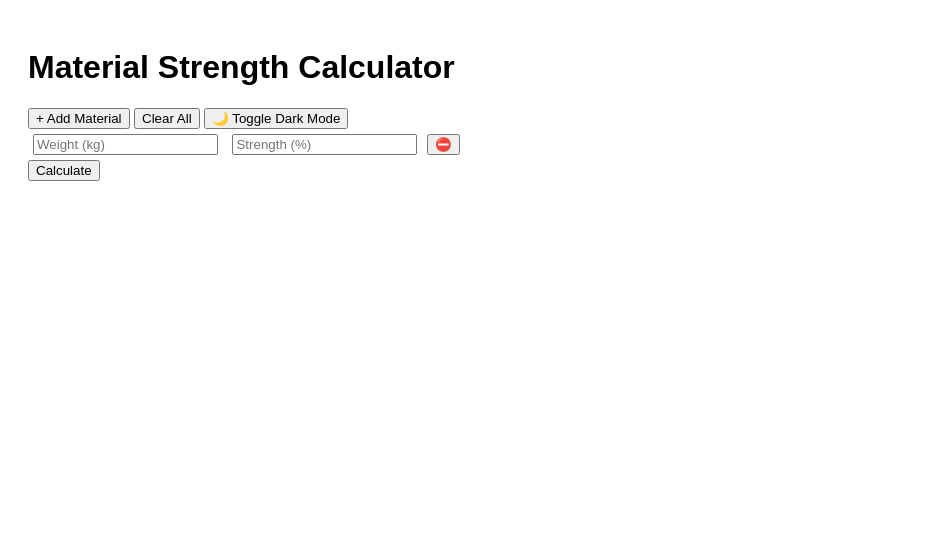
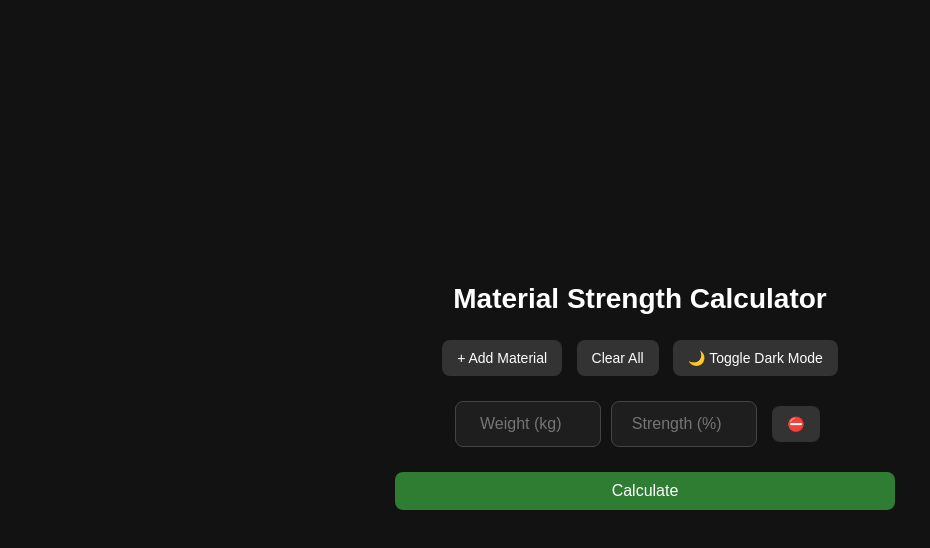
Before and after one commit to JuanPGarza3047/Dureza, a plain HTML site: page index.html in a window 1280 px wide. Both pictures are taken after a click on the button "🌙 Toggle Dark Mode". Shown: the whole page, without its empty margins (0-930 px from the left). Drawn offline with Linux system fonts and the light colour scheme.

Commit message:
Refactor CSS for layout and dark mode support

```diff
--- a/style.css
+++ b/style.css
@@ -1,8 +1,113 @@
+/* Base */
 body {
-    font-family: Arial;
-    padding: 20px;
+    margin: 0;
+    font-family: Arial, sans-serif;
+    display: flex;
+    justify-content: center;
+    align-items: center;
+    height: 100vh;
+    background: #f4f6f8;
 }
 
+/* Container */
+.container {
+    text-align: center;
+    width: 90%;
+    max-width: 500px;
+}
+
+/* Title */
+h1 {
+    font-size: 28px;
+    margin-bottom: 20px;
+}
+
+/* Controls */
+.controls {
+    margin-bottom: 20px;
+}
+
+button {
+    padding: 10px 15px;
+    margin: 5px;
+    border: none;
+    border-radius: 8px;
+    background: #007bff;
+    color: white;
+    font-size: 14px;
+    cursor: pointer;
+    transition: 0.2s;
+}
+
+button:hover {
+    background: #0056b3;
+}
+
+/* Calculate button */
+.calculate-btn {
+    width: 100%;
+    margin-top: 15px;
+    font-size: 16px;
+    background: #28a745;
+}
+
+.calculate-btn:hover {
+    background: #1e7e34;
+}
+
+/* Rows */
+.material-row {
+    display: flex;
+    justify-content: center;
+    gap: 10px;
+    margin-bottom: 10px;
+}
+
+/* Inputs */
 input {
-    margin: 5px;
+    padding: 12px;
+    font-size: 16px;
+    width: 120px;
+    border-radius: 8px;
+    border: 1px solid #ccc;
+    text-align: center;
 }
+
+/* Remove button */
+.remove-btn {
+    background: #dc3545;
+}
+
+.remove-btn:hover {
+    background: #a71d2a;
+}
+
+/* Result */
+#result {
+    margin-top: 20px;
+    font-size: 20px;
+}
+
+/* 🌙 Dark Mode */
+body.dark {
+    background: #121212;
+    color: white;
+}
+
+body.dark input {
+    background: #1e1e1e;
+    color: white;
+    border: 1px solid #444;
+}
+
+body.dark button {
+    background: #333;
+}
+
+body.dark button:hover {
+    background: #555;
+}
+
+body.dark .calculate-btn {
+    background: #2e7d32;
+}
```
